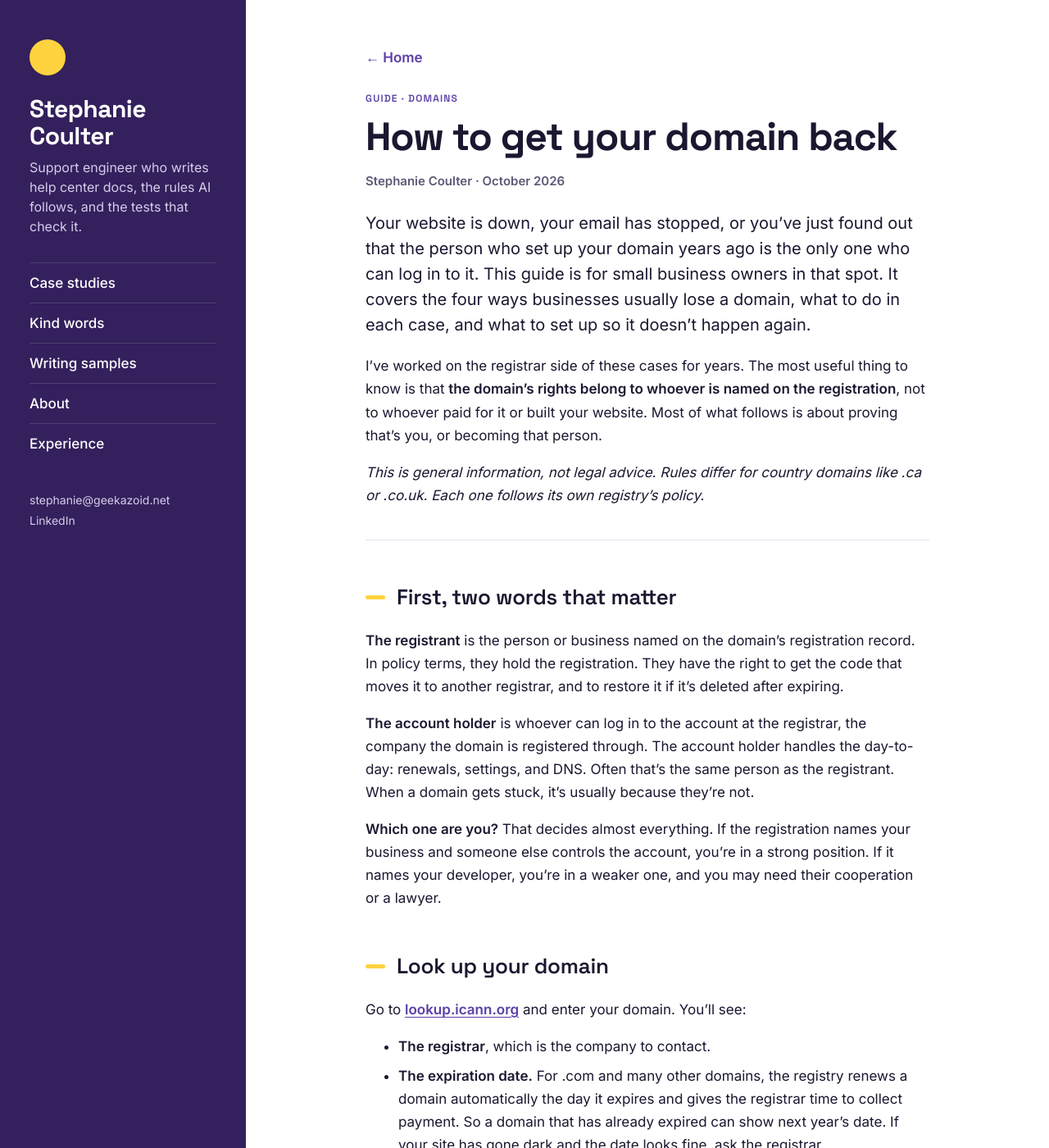
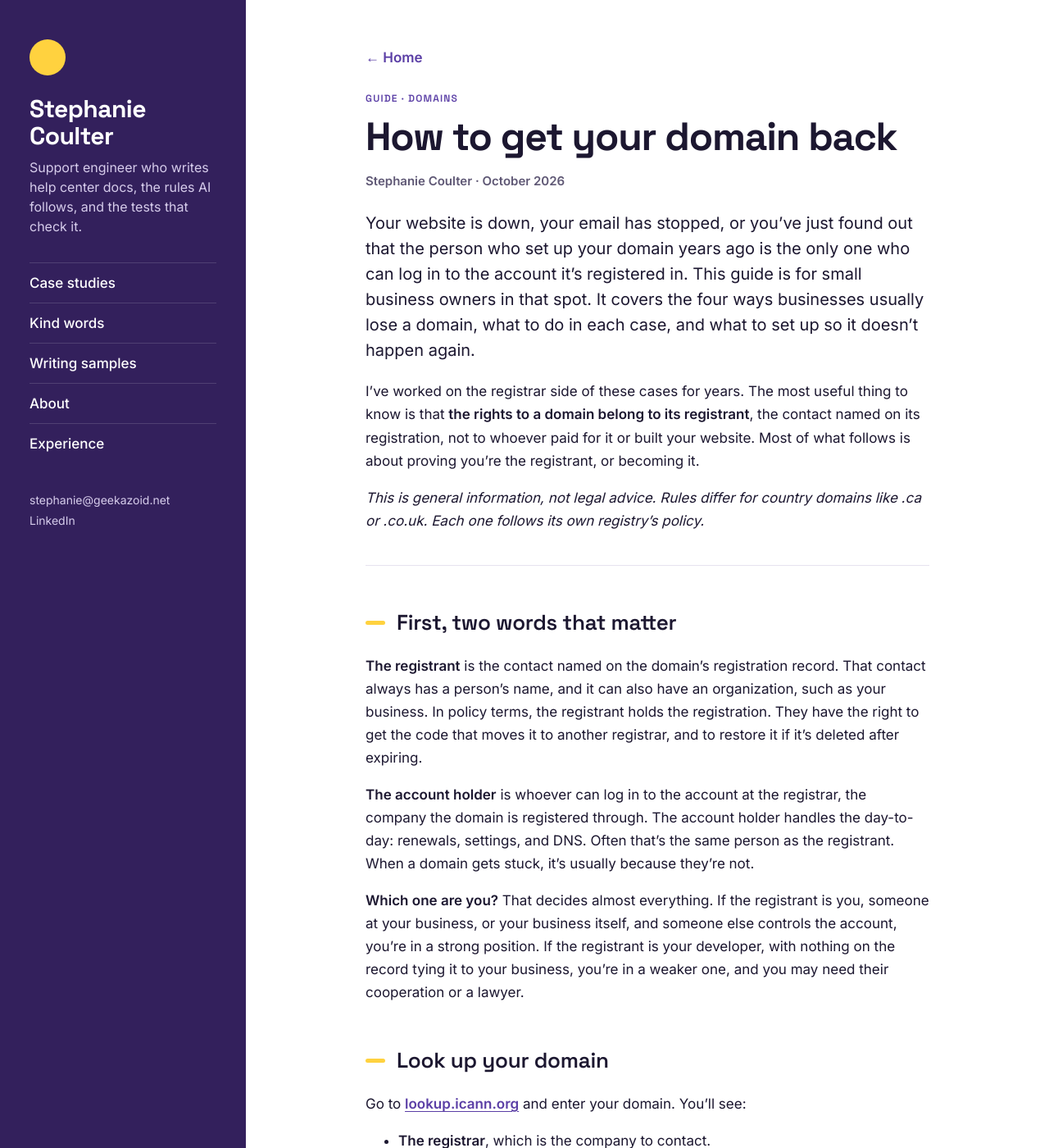
Before and after one commit to stephanoodle/portfolio, a Jekyll site: the page built from guides/get-your-domain-back.md, in a window 1280 px wide and 1400 px high. Shown: the whole window at 82% size. Built offline with Jekyll 4.4.1, drawn with Linux system fonts in a browser that asks for light colours; some of the changed text lies outside the part shown.

Commit message:
Domain guide says registrant throughout, and a registrant is a named person, with the business as the organization

```diff
--- a/guides/get-your-domain-back.md
+++ b/guides/get-your-domain-back.md
@@ -9,9 +9,9 @@ tags: ["Guide", "Domains"]
 
 **Stephanie Coulter · October 2026**
 
-Your website is down, your email has stopped, or you've just found out that the person who set up your domain years ago is the only one who can log in to it. This guide is for small business owners in that spot. It covers the four ways businesses usually lose a domain, what to do in each case, and what to set up so it doesn't happen again.
+Your website is down, your email has stopped, or you've just found out that the person who set up your domain years ago is the only one who can log in to the account it's registered in. This guide is for small business owners in that spot. It covers the four ways businesses usually lose a domain, what to do in each case, and what to set up so it doesn't happen again.
 
-I've worked on the registrar side of these cases for years. The most useful thing to know is that **the domain's rights belong to whoever is named on the registration**, not to whoever paid for it or built your website. Most of what follows is about proving that's you, or becoming that person.
+I've worked on the registrar side of these cases for years. The most useful thing to know is that **the rights to a domain belong to its registrant**, the contact named on its registration, not to whoever paid for it or built your website. Most of what follows is about proving you're the registrant, or becoming it.
 
 *This is general information, not legal advice. Rules differ for country domains like .ca or .co.uk. Each one follows its own registry's policy.*
 
@@ -19,11 +19,11 @@ I've worked on the registrar side of these cases for years. The most useful thin
 
 ## First, two words that matter
 
-**The registrant** is the person or business named on the domain's registration record. In policy terms, they hold the registration. They have the right to get the code that moves it to another registrar, and to restore it if it's deleted after expiring.
+**The registrant** is the contact named on the domain's registration record. That contact always has a person's name, and it can also have an organization, such as your business. In policy terms, the registrant holds the registration. They have the right to get the code that moves it to another registrar, and to restore it if it's deleted after expiring.
 
 **The account holder** is whoever can log in to the account at the registrar, the company the domain is registered through. The account holder handles the day-to-day: renewals, settings, and DNS. Often that's the same person as the registrant. When a domain gets stuck, it's usually because they're not.
 
-**Which one are you?** That decides almost everything. If the registration names your business and someone else controls the account, you're in a strong position. If it names your developer, you're in a weaker one, and you may need their cooperation or a lawyer.
+**Which one are you?** That decides almost everything. If the registrant is you, someone at your business, or your business itself, and someone else controls the account, you're in a strong position. If the registrant is your developer, with nothing on the record tying it to your business, you're in a weaker one, and you may need their cooperation or a lawyer.
 
 ## Look up your domain
 
@@ -46,7 +46,7 @@ This is the most common case. Someone registered the domain for you, in their ow
 - **A move into an account you own at the same registrar.** Registrars call this an account change or a push. It's usually quick and free.
 - **The transfer code**, sometimes called an auth code or EPP code, so you can move the domain to a registrar of your choice. Ask them to unlock it at the same time. A domain usually can't move to another registrar within 60 days of being registered or transferred.
 
-**Either way, check the registrant afterwards.** Moving the domain to your account doesn't change whose name is on the registration. Once it's in your account, update the registrant to your business. Some registrars then lock the domain against transfers for 60 days unless you opt out, so make this change after any transfer, not before.
+**Either way, check the registrant afterwards.** Moving the domain to your account doesn't change whose name is on the registration. Once it's in your account, update the registrant: your business as the organization, and an owner or manager as the named person. Some registrars then lock the domain against transfers for 60 days unless you opt out, so make this change after any transfer, not before.
 
 Be specific and be polite. Most developers aren't holding a domain hostage. They've forgotten, or they're busy.
 
@@ -57,7 +57,7 @@ Be specific and be polite. Most developers aren't holding a domain hostage. They
 - Old emails, letterhead, and listings showing the domain was used as your business's.
 - Domain history showing the registration tied to your business, if you can get it. Paid history tools keep records from before contact details were hidden.
 
-**3. Contact the registrar's support team** with that evidence. Ask what their process is for an ownership dispute. **If the registration names your business**, they can often move it to you. **If it names your developer**, most registrars can't, because on paper the developer holds the registration. They'll need the developer's agreement or a court order.
+**3. Contact the registrar's support team** with that evidence. Ask what their process is for an ownership dispute. **If the registrant is someone at your business, or your business is the organization on it**, they can often move it to you. **If the registrant is your developer**, most registrars can't, because on paper the developer holds the registration. They'll need the developer's agreement or a court order.
 
 **4. If it's stuck, talk to a lawyer.** A short letter from a lawyer settles many of these, because few freelancers want a court case over a domain.
 
@@ -67,7 +67,7 @@ Be specific and be polite. Most developers aren't holding a domain hostage. They
 
 ## If the login email is gone
 
-The domain is in your business's name, but the account email belongs to someone who left, or to a mailbox that no longer exists.
+You or your business is the registrant, but the account email belongs to someone who left, or to a mailbox that no longer exists.
 
 1. **Try the registrar's account recovery first.** Some let you change the email if you still know the password.
 2. **If not, contact support and ask for their identity verification process.** Expect to send a government ID, proof of your role at the business, and sometimes business registration documents. Some registrars ask for them notarized.
@@ -110,7 +110,7 @@ Real help never needs your passwords or your email login. Be wary of anyone who
 
 Once your domain is back, take twenty minutes:
 
-- **Register it to your business**, with your business as the registrant, not your developer or an employee.
+- **Make your business the registrant.** Put your business in the organization field, and an owner or manager as the named person, not your developer or an employee who might leave.
 - **Use an account you own**, signed up with a role email like `domains@yourbusiness.com` that more than one person can read, not a personal inbox.
 - **Turn on two-factor authentication** on the registrar account and on the email behind it.
 - **Turn on auto-renew**, and keep a payment card on file that won't expire soon.
```
